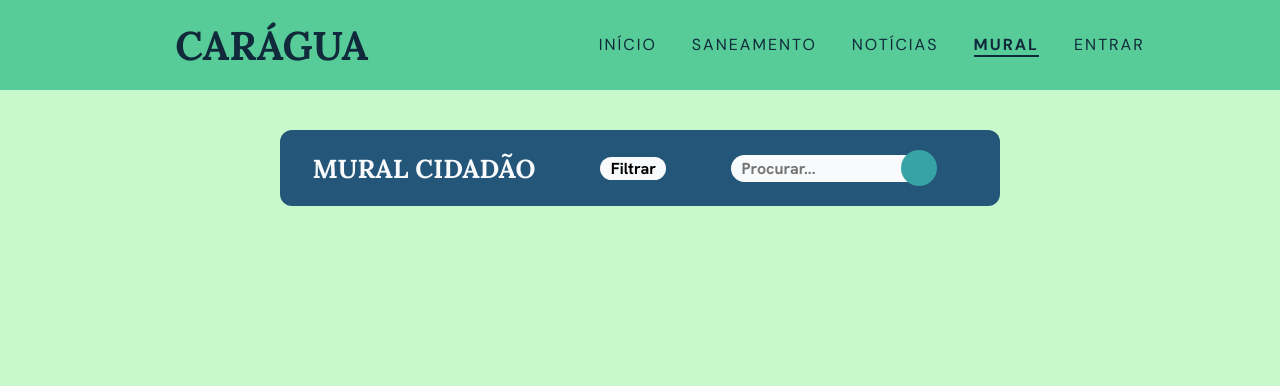
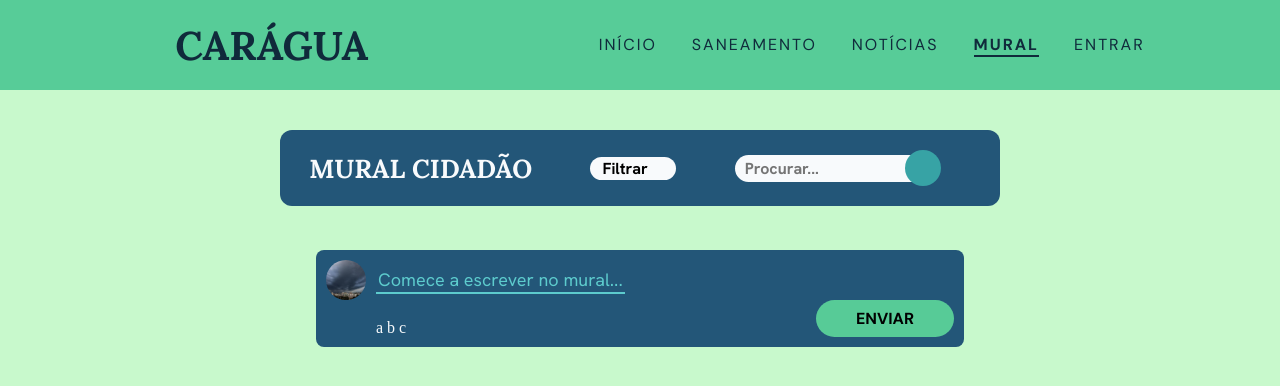
Before and after one commit to lucca-sayuri/car-agua, a React (Vite) app: page /mural in a window 1280 px wide. Shown: the top 386 px of the page. Built offline with nearby package versions, Linux system fonts and the light colour scheme.

Commit message:
continuando página do mural (ainda não juntei com o backend do gustavo)

```diff
--- /dev/null
+++ b/src/components/WriteArea/WriteArea.css
@@ -0,0 +1,79 @@
+.write-box {
+    background-color: var(--color-zure);
+    display: flex;
+    flex-direction: column;
+    padding: 10px 10px;
+    box-sizing: border-box;
+    width: 90%;
+    border-radius: 8px;
+}
+
+.top-area {
+    display: flex;
+    align-items: center;
+}
+
+.bottom-area {
+    display: flex;
+    width: 100%;
+    align-items: end;
+}
+
+.bottom-area button {
+    position: relative;
+    margin-left: auto;
+    margin-right: 0;
+    border: none;
+    border-radius: 40px;
+    font-family: var(--font-dm);
+    font-weight: bold;
+    font-size: 16px;
+    background-color: #57cb97;
+    padding: 8px 40px;
+    cursor: pointer;
+}
+
+.bottom-area button:hover {
+    background-color: #59a393;
+}
+
+.write-input {
+    border: none;
+    outline: none;
+    background-color: transparent;
+    field-sizing: content;
+    height: fit-content;
+    border-bottom: 2px solid #5dcbcd;
+    font-size: 18px;
+    font-weight: normal;
+    border-color: #5dcbcd;
+    position: relative;
+    left: 10px;
+}
+
+.write-input::placeholder {
+    color: #5dcbcd;
+}
+
+.write-pfp img {
+    width: 100%;
+    height: 100%;
+    object-fit: cover;
+    object-position: center;
+}
+
+.write-pfp {
+    height: 40px;
+    width: 40px;
+    border-radius: 50px;
+    overflow: hidden;
+}
+
+.icons-area {
+    position: relative;
+    left: 50px;
+    color: var(--color-white);
+    display: flex;
+    justify-content: center;
+    max-width: fit-content;
+}
--- /dev/null
+++ b/src/components/WriteArea/WriteArea.jsx
@@ -0,0 +1,26 @@
+import './WriteArea.css'
+
+export default function WriteArea({pfp}) {
+    return (
+        <>
+            <div className='write-box'>
+                <div className='top-area'>
+                    <figure className='write-pfp'>
+                        <img src={pfp} alt="Profile Picture"/>
+                    </figure>
+
+                    <input type="text" name="write-input" className='write-input' placeholder='Comece a escrever no mural...'/>
+                </div>
+                <div className='bottom-area'>
+                    <div className='icons-area'>
+                        a
+                        b
+                        c
+                    </div>
+
+                    <button type="submit" className='post-button'>ENVIAR</button>
+                </div>
+            </div>
+        </>
+    )
+}
--- a/src/pages/Mural/Mural.css
+++ b/src/pages/Mural/Mural.css
@@ -32,13 +32,13 @@
     background-color: var(--color-white);
     border: none;
     border-radius: 20px;
-    padding: 3px 2px;
+    padding: 3px 12px;
     width: fit-content;
     font-family: var(--font-hanken);
     font-weight: bold;
     font-size: 16px;
     appearance: none;
-    text-align: center;
+    text-align: left;
 }
 
 .mural-filter hr {
--- a/src/pages/Mural/Mural.jsx
+++ b/src/pages/Mural/Mural.jsx
@@ -1,3 +1,5 @@
+import WriteArea from '../../components/WriteArea/WriteArea'
+import placeholder from '../../assets/placeholder.png'
 import './Mural.css'
 
 export default function Mural() {
@@ -19,6 +21,9 @@ export default function Mural() {
                         <button className=" search-button"></button>
                     </div>
                 </div>
+
+                <WriteArea pfp={placeholder} />
+
             </div>
         </>
     )
```
